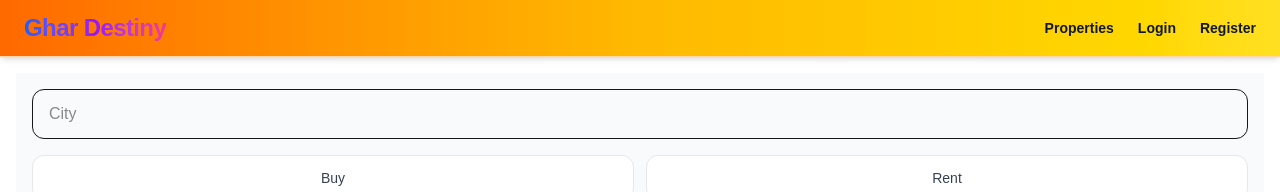
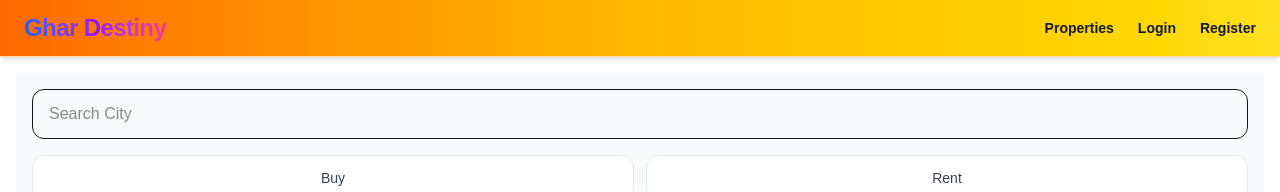
Before and after one commit to quickhome7070-create/quickhome, a Next.js app in the folder frontend/: page /property-filters in a window 1280 px wide. Shown: the top 192 px of the page. Built offline with nearby package versions, Linux system fonts and the light colour scheme; no server answers.

Commit message:
chaned input location to city

```diff
--- a/frontend/src/app/property-filters/page.tsx
+++ b/frontend/src/app/property-filters/page.tsx
@@ -92,7 +92,7 @@ const propertyTabs = [
 
     <input
         type="text"
-        placeholder="City"
+        placeholder="Search City"
         value={location}
         onChange={(e) => setLocation(e.target.value)}
         className="w-full border rounded-xl px-4 py-3"
```
